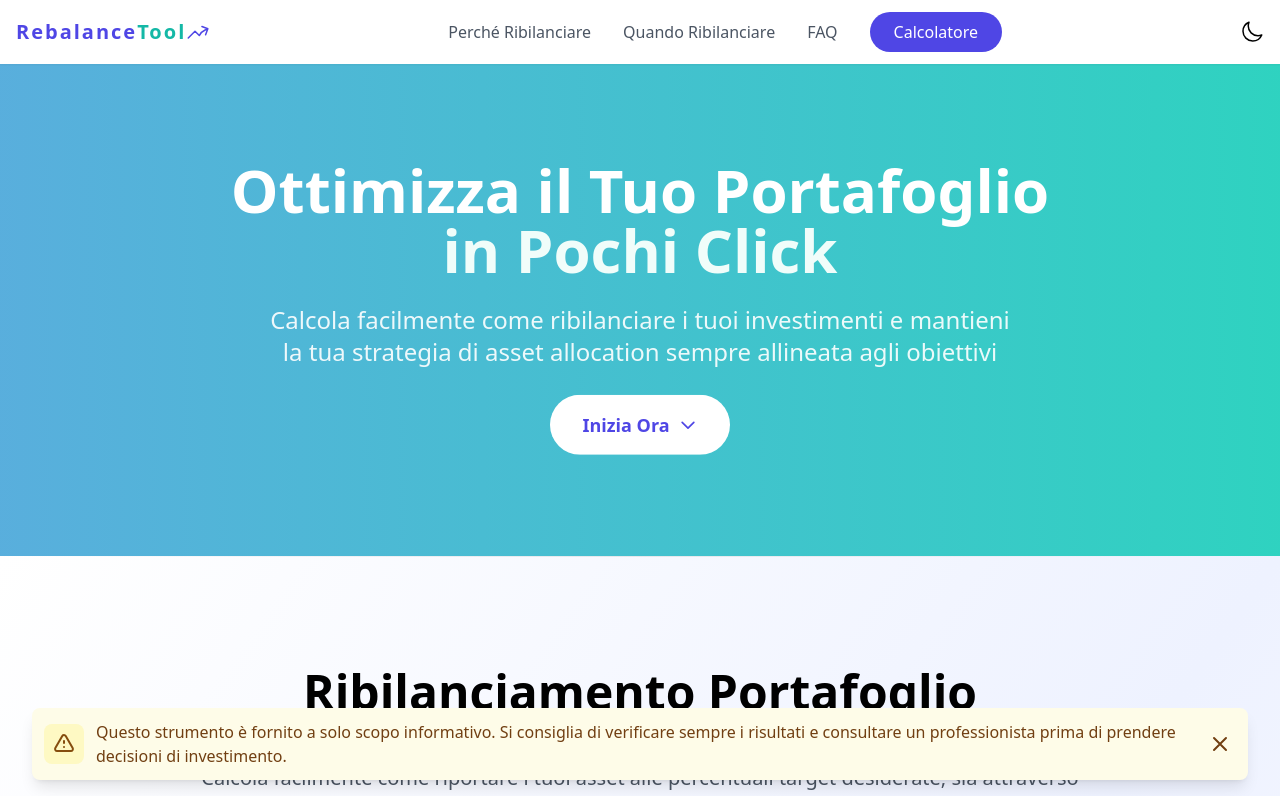
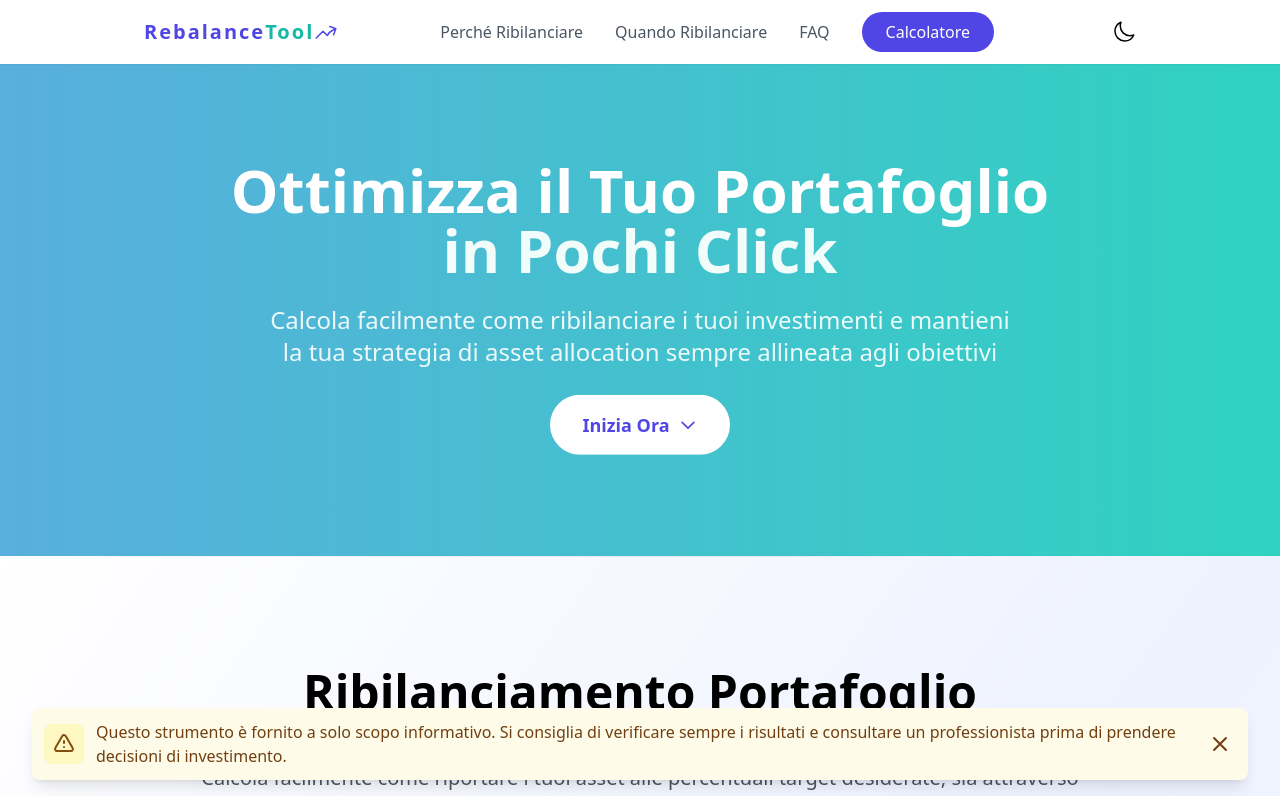
Before and after one commit to simoweb/Rebalance-tool, a React app: page / in a window 1280 px wide. Shown: the top 796 px of the page. Built offline with nearby package versions, Linux system fonts and the light colour scheme.

Commit message:
dark menu

```diff
--- a/src/components/Navigation.js
+++ b/src/components/Navigation.js
@@ -35,7 +35,7 @@ const Navigation = () => {
 
   return (
     <nav className="bg-white shadow-sm sticky top-0 z-50 transition-transform duration-300 dark:bg-gray-800">
-      <div className="container mx-auto px-4">
+      <div className="container w-full lg:max-w-screen-lg mx-auto px-4">
         <div className="flex justify-between items-center h-16">
           <div className="flex items-center">
             <span className="text-base md:text-xl font-bold tracking-widest">
@@ -51,7 +51,7 @@ const Navigation = () => {
           </div>
 
           {/* Menu Desktop */}
-          <div className="hidden md:flex space-x-8 items-center">
+          <div className="hidden lg:flex space-x-8 items-center">
             <a href="#perche" onClick={handleScroll} className="text-base text-gray-600 hover:text-indigo-600 transition-colors duration-200 dark:text-white">
               Perché Ribilanciare
             </a>
@@ -72,7 +72,7 @@ const Navigation = () => {
 
           {/* Hamburger Menu Button */}
           <button
-            className="md:hidden p-2 rounded-lg hover:bg-gray-100 focus:outline-none focus:ring-2 focus:ring-indigo-500"
+            className="lg:hidden p-2 rounded-lg hover:bg-gray-100 focus:outline-none focus:ring-2 focus:ring-indigo-500"
             onClick={() => setIsMenuOpen(!isMenuOpen)}
           >
             <svg
@@ -98,7 +98,7 @@ const Navigation = () => {
               )}
             </svg>
           </button>
-          <button onClick={() => setDarkMode(prev => !prev)}>
+          <button className="hidden lg:flex ml-4" onClick={() => setDarkMode(prev => !prev)}>
       {darkMode ? <svg xmlns="http://www.w3.org/2000/svg" fill="none" viewBox="0 0 24 24" strokeWidth="1.5" stroke="currentColor" className="size-6 dark:stroke-cyan-500">
   <path strokeLinecap="round" strokeLinejoin="round" d="M12 3v2.25m6.364.386-1.591 1.591M21 12h-2.25m-.386 6.364-1.591-1.591M12 18.75V21m-4.773-4.227-1.591 1.591M5.25 12H3m4.227-4.773L5.636 5.636M15.75 12a3.75 3.75 0 1 1-7.5 0 3.75 3.75 0 0 1 7.5 0Z" />
 </svg>
@@ -110,7 +110,19 @@ const Navigation = () => {
         </div>
 
         {/* Mobile Menu */}
-        <div className={`md:hidden transition-all duration-300 ease-in-out ${isMenuOpen ? 'max-h-48 opacity-100' : 'max-h-0 opacity-0'} overflow-hidden`}>
+        <div className={`lg:hidden transition-all duration-300 ease-in-out ${isMenuOpen ? 'max-h-full opacity-100' : 'max-h-0 opacity-0'} overflow-hidden`}>
+        <div className="px-4 py-1 mb-2">
+            <button className="" onClick={() => setDarkMode(prev => !prev)}>
+      {darkMode ? <svg xmlns="http://www.w3.org/2000/svg" fill="none" viewBox="0 0 24 24" strokeWidth="1.5" stroke="currentColor" className="size-6 dark:stroke-cyan-500">
+  <path strokeLinecap="round" strokeLinejoin="round" d="M12 3v2.25m6.364.386-1.591 1.591M21 12h-2.25m-.386 6.364-1.591-1.591M12 18.75V21m-4.773-4.227-1.591 1.591M5.25 12H3m4.227-4.773L5.636 5.636M15.75 12a3.75 3.75 0 1 1-7.5 0 3.75 3.75 0 0 1 7.5 0Z" />
+</svg>
+ : <svg xmlns="http://www.w3.org/2000/svg" fill="none" viewBox="0 0 24 24" strokeWidth="1.5" stroke="currentColor" className="size-6">
+  <path strokeLinecap="round" strokeLinejoin="round" d="M21.752 15.002A9.72 9.72 0 0 1 18 15.75c-5.385 0-9.75-4.365-9.75-9.75 0-1.33.266-2.597.748-3.752A9.753 9.753 0 0 0 3 11.25C3 16.635 7.365 21 12.75 21a9.753 9.753 0 0 0 9.002-5.998Z" />
+</svg>
+}
+    </button>
+            </div>
+
           <div className="py-2 space-y-1">
             <a
               href="#perche"
@@ -142,6 +154,7 @@ const Navigation = () => {
                 Calcolatore
               </a>
             </div>
+
           </div>
         </div>
       </div>
```
